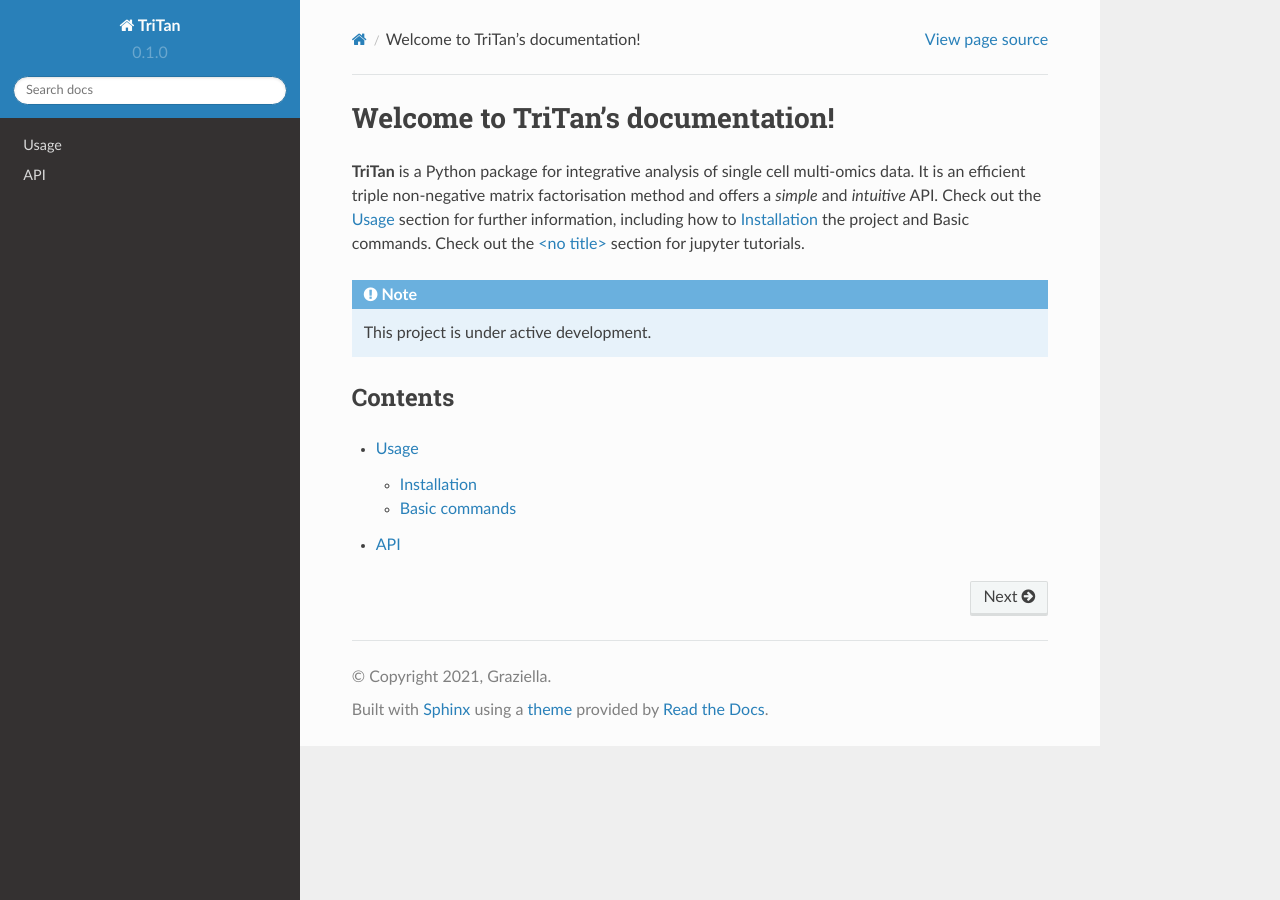
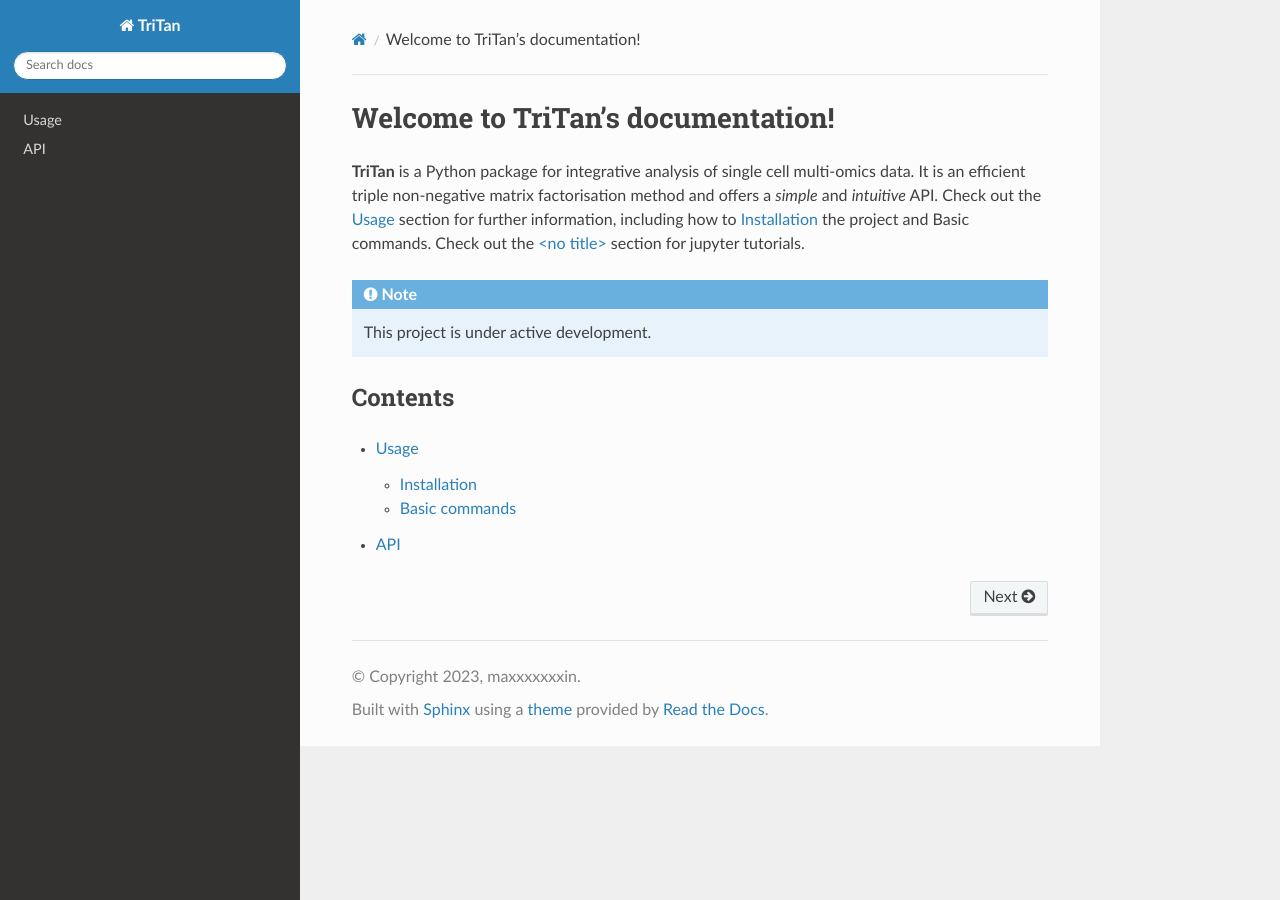
Before and after one commit to maxxxxxxxin/rtd-tutorial, a Sphinx documentation site: the page built from docs/source/index.rst, in a window 1280 px wide. Built offline with Sphinx 7.4.7 and the Read the Docs theme 2.0.0, drawn with Linux system fonts in a browser that asks for light colours; pages that are not in the unit, such as notebooks, are missing from menus; some of the changed lines change nothing that is shown.

Commit message:
Update conf.py

```diff
--- a/docs/source/conf.py
+++ b/docs/source/conf.py
@@ -1,35 +1,78 @@
 # Configuration file for the Sphinx documentation builder.
+#
+# This file only contains a selection of the most common options. For a full
+# list see the documentation:
+# https://www.sphinx-doc.org/en/master/usage/configuration.html
 
-# -- Project information
+# -- Path setup --------------------------------------------------------------
+
+# If extensions (or modules to document with autodoc) are in another directory,
+# add these directories to sys.path here. If the directory is relative to the
+# documentation root, use os.path.abspath to make it absolute, like shown here.
+#
+import os
+import sys
+sys.path.insert(0, os.path.abspath('..'))
+
+print(sys.path)
+# -- Project information -----------------------------------------------------
 
 project = 'TriTan'
-copyright = '2021, Graziella'
-author = 'Graziella'
+copyright = '2023, maxxxxxxxin'
+author = 'maxxxxxxxin'
 
+# The full version, including alpha/beta/rc tags
 release = '0.1'
-version = '0.1.0'
 
-# -- General configuration
 
+# -- General configuration ---------------------------------------------------
+
+# Add any Sphinx extension module names here, as strings. They can be
+# extensions coming with Sphinx (named 'sphinx.ext.*') or your custom
+# ones.
 extensions = [
-    'sphinx.ext.duration',
-    'sphinx.ext.doctest',
-    'sphinx.ext.autodoc',
-    'sphinx.ext.autosummary',
-    'sphinx.ext.intersphinx',
+    'sphinx.ext.autodoc',  # Core Sphinx library for auto html doc generation from docstrings
+    'sphinx.ext.autosummary',  # Create neat summary tables for modules/classes/methods etc
+    'sphinx.ext.intersphinx',  # Link to other project's documentation (see mapping below)
+    'sphinx.ext.viewcode',  # Add a link to the Python source code for classes, functions etc.
+    'sphinx_autodoc_typehints', # Automatically document param types (less noise in class signature)
+    'nbsphinx',  # Integrate Jupyter Notebooks and Sphinx
+    'IPython.sphinxext.ipython_console_highlighting',
+    'sphinx.ext.napoleon'
 ]
 
+# Mappings for sphinx.ext.intersphinx. Projects have to have Sphinx-generated doc! (.inv file)
 intersphinx_mapping = {
-    'python': ('https://docs.python.org/3/', None),
-    'sphinx': ('https://www.sphinx-doc.org/en/master/', None),
+    "python": ("https://docs.python.org/3/", None),
 }
-intersphinx_disabled_domains = ['std']
 
+# Add any paths that contain templates here, relative to this directory.
 templates_path = ['_templates']
+autoapi_template_dir = '_templates/autoapi'
 
-# -- Options for HTML output
+autosummary_generate = True  # Turn on sphinx.ext.autosummary
+autoclass_content = "both"  # Add __init__ doc (ie. params) to class summaries
+html_show_sourcelink = False  # Remove 'view source code' from top of page (for html, not python)
+autodoc_inherit_docstrings = True  # If no docstring, inherit from base class
+set_type_checking_flag = True  # Enable 'expensive' imports for sphinx_autodoc_typehints
+nbsphinx_allow_errors = True  # Continue through Jupyter errors
+#autodoc_typehints = "description" # Sphinx-native method. Not as good as sphinx_autodoc_typehints
+add_module_names = False # Remove namespaces from class/method signatures
+
+# List of patterns, relative to source directory, that match files and
+# directories to ignore when looking for source files.
+# This pattern also affects html_static_path and html_extra_path.
+# exclude_patterns = ['_templates', '_build']
 
 html_theme = 'sphinx_rtd_theme'
+# -- Options for HTML output -------------------------------------------------
 
-# -- Options for EPUB output
-epub_show_urls = 'footnote'
+# The theme to use for HTML and HTML Help pages.  See the documentation for
+# a list of builtin themes.
+#
+
+
+# Add any paths that contain custom static files (such as style sheets) here,
+# relative to this directory. They are copied after the builtin static files,
+# so a file named "default.css" will overwrite the builtin "default.css".
+#    :template: custom_module_template.rst
```
